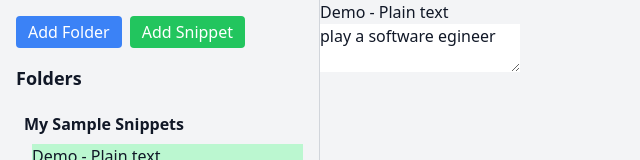
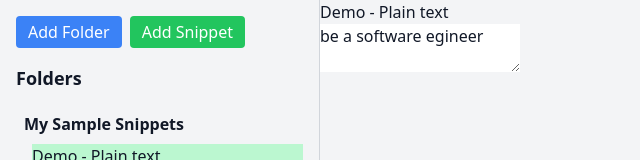
Before and after one commit to Eva813/AI-Chat-Room, a Next.js app: page /snippets/snippet/5mJw031VPo2WxNIQyeXN in a window 1280 px wide. Shown: the top 160 px of the page, without its empty margins (0-640 px from the left). Built offline with nearby package versions, Linux system fonts and the light colour scheme.

Commit message:
feat: Add Snippets context and integrate snippet handling in ChatPage for improved user experience

```diff
--- a/package.json
+++ b/package.json
@@ -15,12 +15,14 @@
     "prismjs": "^1.29.0",
     "react": "^18",
     "react-dom": "^18",
+    "react-hotkeys": "^2.0.0",
     "react-icons": "^5.3.0",
     "react-markdown": "^9.0.1",
     "react-syntax-highlighter": "^15.5.0",
     "remark-gfm": "^4.0.0"
   },
   "devDependencies": {
+    "@types/node": "22.10.2",
     "eslint": "^8",
     "eslint-config-next": "14.2.14",
     "postcss": "^8",
--- a/src/app/layout.js
+++ b/src/app/layout.js
@@ -1,10 +1,12 @@
 import './globals.css';
-
+import { SnippetsProvider } from './snippets/SnippetsContext';
 export default function RootLayout({ children }) {
   return (
     <html lang="en">
       <body className="bg-gray-100 text-gray-900 font-sans">
+      <SnippetsProvider>
         {children}
+        </SnippetsProvider>
       </body>
     </html>
   );
--- a/src/app/page.js
+++ b/src/app/page.js
@@ -8,6 +8,8 @@ import { okaidia as theme } from 'react-syntax-highlighter/dist/cjs/styles/prism
 import dayjs from 'dayjs';
 import remarkGfm from 'remark-gfm';
 import { FaAngleLeft, FaAngleRight } from "react-icons/fa6";
+import { useSnippets } from './snippets/SnippetsContext';
+
 
 const components = {
   code({ node, inline, className, children, ...props }) {
@@ -61,14 +63,27 @@ export default function ChatPage() {
 
   const currentSession = sessions.find((session) => session.id === currentSessionId);
 
+  const { folders } = useSnippets();
   const handleSubmit = async (e) => {
     e.preventDefault();
 
-    if (!inputMessage.trim()) return;
+    let message = inputMessage.trim();
+    if (!message) return;
+
+      // 查找與用戶輸入相符的 snippet
+      const allSnippets = folders.flatMap(folder => folder.snippets);
+      // 依需求自行定義匹配邏輯，比如完全匹配，或前綴匹配
+      const snippet = allSnippets.find(s => message === s.shortcut);
+      if (snippet) {
+        // 只更新輸入框顯示的內容，不送出訊息
+        setInputMessage(snippet.content);
+        return; // 中止函式，不送出
+      }
+
 
     const userMessage = {
       role: "user",
-      content: inputMessage,
+      content: message,
       timestamp: Date.now(),
     };
 
--- a/src/app/snippets/SnippetsContext.jsx
+++ b/src/app/snippets/SnippetsContext.jsx
@@ -1,6 +1,7 @@
 // src/app/components/snippets/SnippetsContext.jsx
 'use client';
 import { createContext, useContext, useState } from 'react';
+
 
 const SnippetsContext = createContext();
 
@@ -10,8 +11,8 @@ export function SnippetsProvider({ children }) {
       id: 'HplOMyf2mDqvVMdphJbt',
       name: 'My Sample Snippets',
       snippets: [
-        { id: '5mJw031VPo2WxNIQyeXN', name: 'Demo - Plain text', content: 'play a software egineer' , shortcut: '/do' },
-        { id: '6mJw031VPo2WxNIQyeYN', name: 'Demo - Styled Text', content: 'play a translate expert, I will give you a sentence and help me translate to english', shortcut: '/doT' },
+        { id: '5mJw031VPo2WxNIQyeXN', name: 'Demo - Plain text', content: 'be a software egineer' , shortcut: '/do' },
+        { id: '6mJw031VPo2WxNIQyeYN', name: 'Demo - Styled Text', content: 'be a translate expert, I will give you a sentence and help me translate to english', shortcut: '/doT' },
       ],
     },
   ]);
@@ -23,6 +24,6 @@ export function SnippetsProvider({ children }) {
   );
 }
 
-export function useSnippets() {
-  return useContext(SnippetsContext);
-}
+export const useSnippets = () => {
+    return useContext(SnippetsContext);
+  };
```
Also changed, not shown: 1 other file (tests, documents, lock files or other folders).
